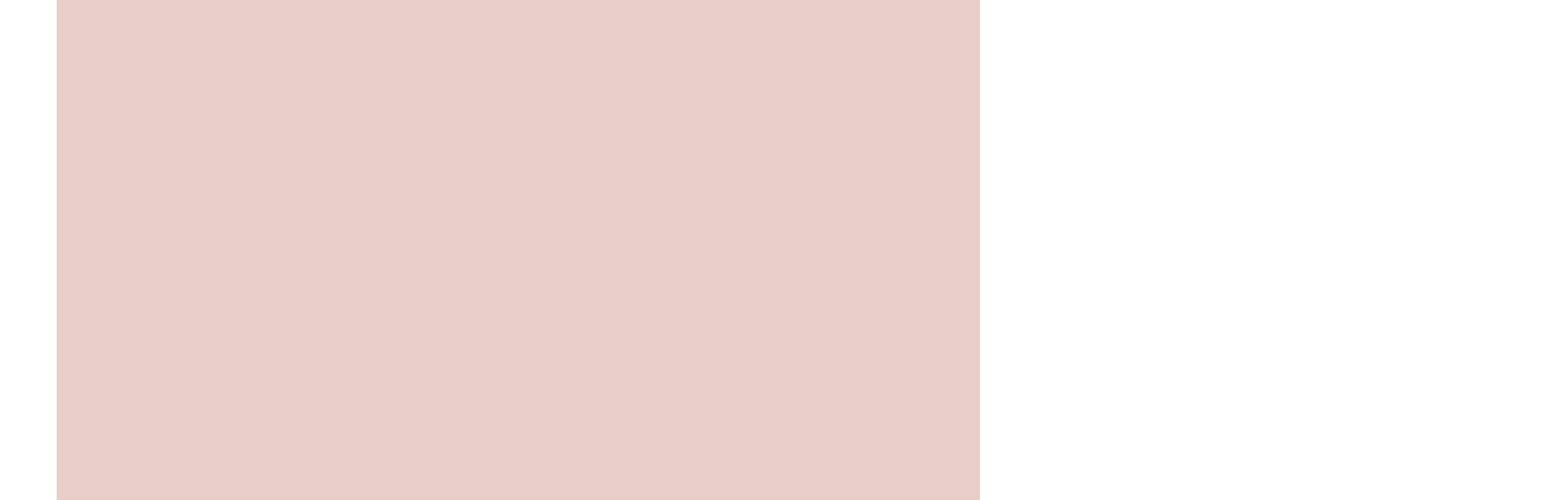
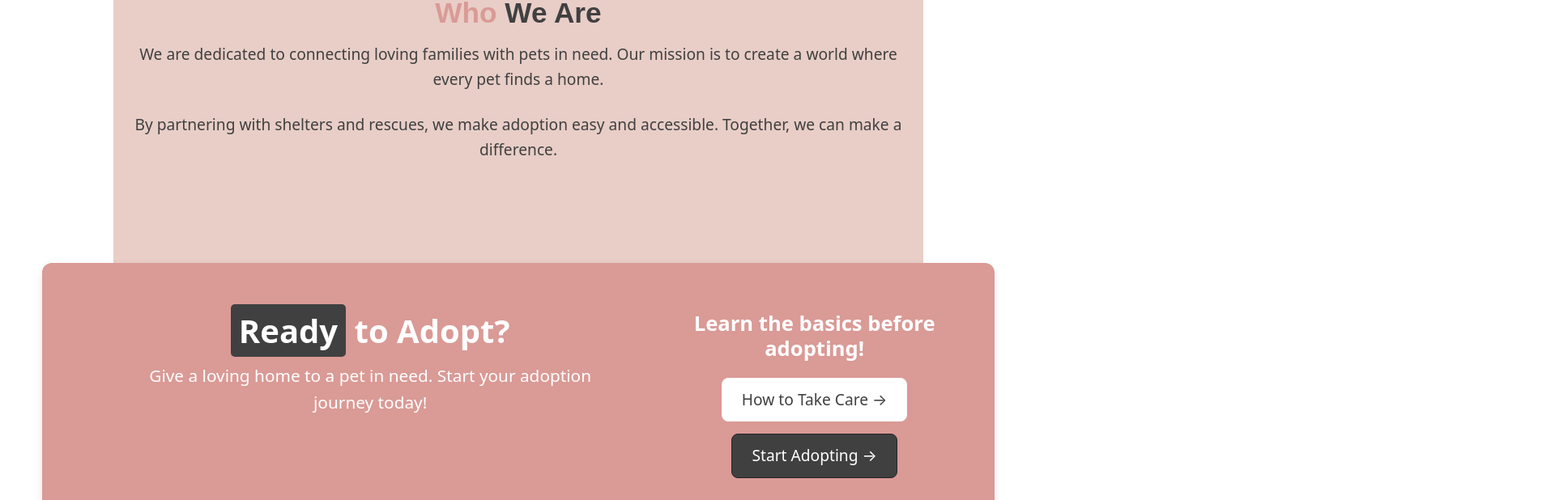
Before and after one commit to MohamedBoghdaddy/pet_adoption_agency, a React (Create React App) app in the folder frontend/: page / in a window 1280 px wide. Shown: the part 1558-2176 px from the top of the page at 81% size, 1920 px wide, since content can reach past the window. Built offline with nearby package versions, Linux system fonts and the light colour scheme; no server answers.

Commit message:
updated design

```diff
--- a/frontend/src/pages/Home/CallToActionSection.js
+++ b/frontend/src/pages/Home/CallToActionSection.js
@@ -13,19 +13,23 @@ const CallToActionSection = () => {
     <section className="cta-section">
       <Container>
         <Row className="cta-content">
-          <Col md={8}>
-            <h2 className="cta-title">Ready to Adopt?</h2>
+          <Col md={8} className="cta-text">
+            <h2 className="cta-title">
+              <span className="highlight">Ready</span> to Adopt?
+            </h2>
             <p className="cta-description">
               Give a loving home to a pet in need. Start your adoption journey
               today!
             </p>
           </Col>
-          <Col md={4} className="cta-button">
-           <h2>Learn the basics before adopting!</h2>
-            <Button>How to take care →</Button>
-            <Button variant="dark" onClick={handleAdoptClick}>
-              Start Adopting →
-            </Button>
+          <Col md={4} className="cta-actions">
+            <h3 className="cta-subtitle">Learn the basics before adopting!</h3>
+            <div className="cta-buttons">
+              <Button className="btn-light">How to Take Care →</Button>
+              <Button variant="dark" onClick={handleAdoptClick}>
+                Start Adopting →
+              </Button>
+            </div>
           </Col>
         </Row>
       </Container>
--- a/frontend/src/pages/Home/StorytellingSection.js
+++ b/frontend/src/pages/Home/StorytellingSection.js
@@ -56,7 +56,7 @@ const StorytellingSection = () => {
   ];
 
   return (
-    <Container className="storytelling-section">
+    <section className="storytelling-section">
       {/* ✅ Section Title */}
       <h2 className="section-title">
         Why <span className="highlight">Adopt a Pet?</span>
@@ -76,7 +76,7 @@ const StorytellingSection = () => {
           </div>
         ))}
       </Slider>
-    </Container>
+    </section>
   );
 };
 
--- a/frontend/src/pages/Home/WhoWeAre.js
+++ b/frontend/src/pages/Home/WhoWeAre.js
@@ -1,9 +1,12 @@
-import "../../styles/home.css";
+import "../../styles/whoWeAre.css";
 
 const WhoWeAre = () => {
   return (
-    <section id="WhoWeAre" className="section who-we-are">
-      <h2 className="section-title">Who We Are</h2>
+    <section id="WhoWeAre" className="who-we-are">
+      <div className="container">
+        <h2 className="section-title">
+          <span className="highlight">Who</span> We Are
+        </h2>
         <p className="section-description">
           We are dedicated to connecting loving families with pets in need. Our
           mission is to create a world where every pet finds a home.
@@ -12,6 +15,7 @@ const WhoWeAre = () => {
           By partnering with shelters and rescues, we make adoption easy and
           accessible. Together, we can make a difference.
         </p>
+      </div>
     </section>
   );
 };
--- a/frontend/src/styles/CallToActionSection.css
+++ b/frontend/src/styles/CallToActionSection.css
@@ -1,30 +1,52 @@
 /* ✅ Call-To-Action Section */
+body{
+      background: var(--petite-orchid); /* Soft pink background */
+
+}
 .cta-section {
   background: var(--petite-orchid); /* Soft pink background */
   color: var(--white);
-  padding: 50px;
+  padding: 60px 40px;
   text-align: center;
   border-radius: 12px;
   box-shadow: 0 4px 10px rgba(0, 0, 0, 0.1);
+
 }
 
-/* CTA Title & Description */
+/* ✅ CTA Title */
 .cta-title {
   font-size: 2.5rem;
   font-weight: bold;
   margin-bottom: 15px;
+  color: var(--white);
 }
 
+.cta-title .highlight {
+  color: var(--white); /* Fixed contrast issue */
+  background-color: var(--tundora);
+  padding: 5px 10px;
+  border-radius: 5px;
+}
+
+/* ✅ CTA Description */
 .cta-description {
-  font-size: 1.2rem;
+  font-size: 1.3rem;
   margin-bottom: 25px;
   max-width: 600px;
   margin-left: auto;
   margin-right: auto;
-  line-height: 1.5;
+  line-height: 1.6;
 }
 
-/* CTA Buttons */
+/* ✅ CTA Subtitle */
+.cta-subtitle {
+  font-size: 1.6rem;
+  font-weight: bold;
+  color: var(--white);
+  margin-bottom: 20px;
+}
+
+/* ✅ CTA Buttons */
 .cta-buttons {
   display: flex;
   justify-content: center;
@@ -32,35 +54,50 @@
   flex-wrap: wrap;
 }
 
-.cta-button {
-  background: var(--tundora); /* Dark gray button */
-  color: var(--white);
+.cta-buttons .btn-light {
+  background: var(--white);
+  color: var(--tundora);
   font-size: 1.2rem;
   padding: 12px 24px;
-  border: none;
   border-radius: 8px;
   cursor: pointer;
   transition: background 0.3s ease-in-out, transform 0.2s ease-in-out;
 }
 
-.cta-button:hover {
+.cta-buttons .btn-light:hover {
   background: var(--silver);
   color: var(--tundora);
   transform: scale(1.05);
 }
 
-.cta-button:active {
-  transform: scale(0.95);
+.cta-buttons .btn-dark {
+  background: var(--tundora);
+  color: var(--white);
+  font-size: 1.2rem;
+  padding: 12px 24px;
+  border-radius: 8px;
+  cursor: pointer;
+  transition: background 0.3s ease-in-out, transform 0.2s ease-in-out;
+}
+
+.cta-buttons .btn-dark:hover {
+  background: var(--silver);
+  color: var(--tundora);
+  transform: scale(1.05);
 }
 
 /* ✅ Responsive Design */
 @media only screen and (max-width: 768px) {
+  .cta-section {
+    padding: 50px 20px;
+  }
+
   .cta-title {
     font-size: 2rem;
   }
 
   .cta-description {
-    font-size: 1rem;
+    font-size: 1.1rem;
     padding: 0 15px;
   }
 
@@ -69,7 +106,8 @@
     align-items: center;
   }
 
-  .cta-button {
+  .cta-buttons .btn-light,
+  .cta-buttons .btn-dark {
     width: 85%;
     text-align: center;
   }
--- a/frontend/src/styles/StorytellingSection.css
+++ b/frontend/src/styles/StorytellingSection.css
@@ -15,10 +15,10 @@ body {
 
 /* ✅ Storytelling & Slider Section */
 .storytelling-section {
+  max-width: 1000px;
   text-align: center;
   padding: 70px 0;
   background: var(--oyster-pink);
-  display: flex;
   flex-direction: column;
   align-items: center;
 }
@@ -70,7 +70,9 @@ body {
   text-align: center;
   background: var(--white);
   box-shadow: 0 4px 12px rgba(0, 0, 0, 0.1);
-  transition: transform 0.3s, box-shadow 0.3s;
+  transition:
+    transform 0.3s,
+    box-shadow 0.3s;
 }
 
 .custom-card:hover {
@@ -80,11 +82,11 @@ body {
 
 /* ✅ Card Image */
 .custom-card img {
-  width: 100%;
+
+  width:100%;
   height: auto;
   border-radius: 12px 12px 0 0;
   max-height: 250px;
-  object-fit: cover;
 }
 
 /* ✅ Card Title */
--- a/frontend/src/styles/home.css
+++ b/frontend/src/styles/home.css
@@ -19,40 +19,6 @@
 
 
 
-/* ✅ Virtual Showroom */
-.virtual-showroom {
-  padding: 40px 0;
-}
-
-.virtual-showroom .content {
-  text-align: left;
-  padding: 20px;
-}
-
-.virtual-showroom img {
-  max-width: 100%;
-  height: auto;
-}
-
-.virtual-showroom h2 {
-  font-size: 2rem;
-  margin-bottom: 20px;
-}
-
-.virtual-showroom p {
-  font-size: 1rem;
-  margin-bottom: 20px;
-}
-
-.virtual-showroom .btn-dark {
-  background-color: var(--tundora);
-  border: none;
-}
-
-.virtual-showroom .btn-dark:hover {
-  background-color: var(--silver);
-  color: var(--tundora);
-}
 
 /* ✅ Contact Info */
 .contact-info {
--- /dev/null
+++ b/frontend/src/styles/whoWeAre.css
@@ -0,0 +1,43 @@
+/* ✅ Who We Are Section */
+.who-we-are {
+  background: var(--oyster-pink); /* Soft, warm background */
+  padding: 80px 0;
+  text-align: center;
+  display: flex;
+  justify-content: center;
+  align-items: center;
+}
+
+.who-we-are .container {
+  max-width: 1000px;
+  padding: 20px;
+}
+
+.section-title {
+  font-size: 2.5rem;
+  font-weight: bold;
+  color: var(--tundora);
+  margin-bottom: 20px;
+}
+
+.section-title .highlight {
+  color: var(--petite-orchid); /* Same highlight as other sections */
+}
+
+.section-description {
+  font-size: 1.2rem;
+  color: var(--tundora);
+  line-height: 1.6;
+  margin-bottom: 15px;
+}
+
+/* ✅ Responsive Design */
+@media (max-width: 768px) {
+  .section-title {
+    font-size: 2rem;
+  }
+
+  .section-description {
+    font-size: 1rem;
+  }
+}
```
Lines whose indentation alone changed are shown as unchanged.
